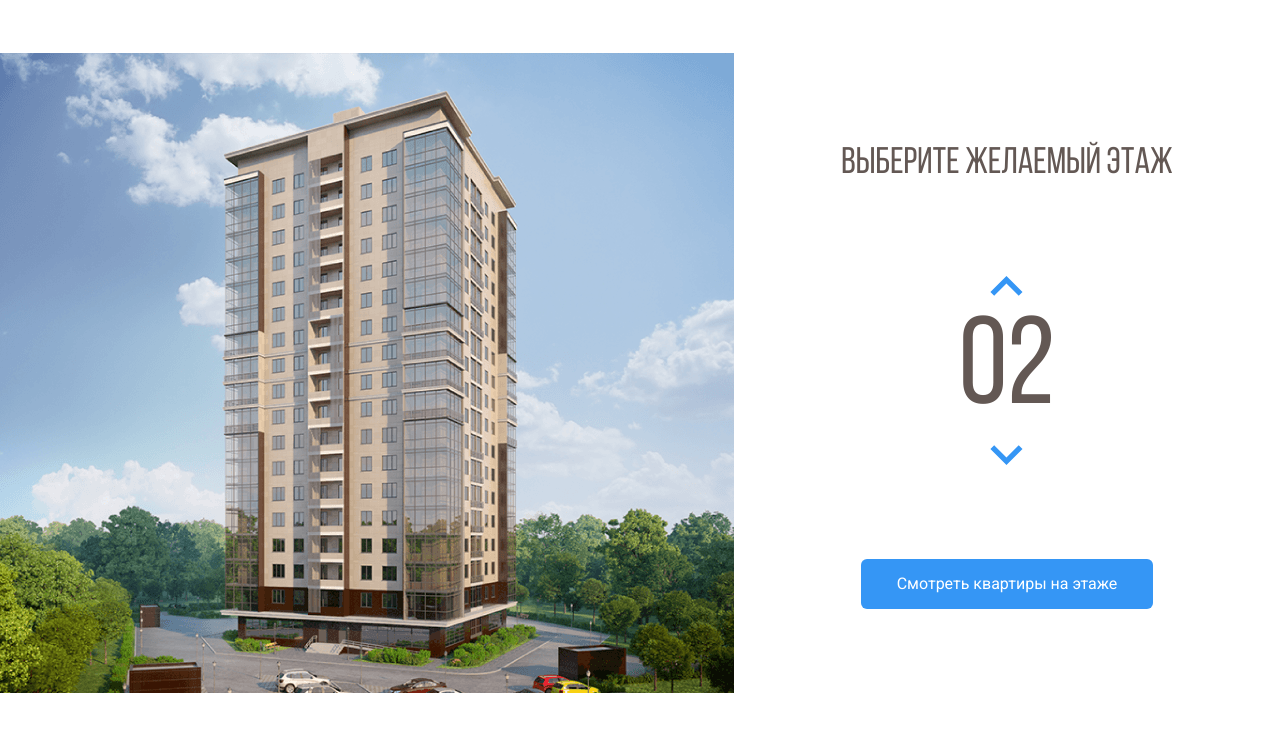
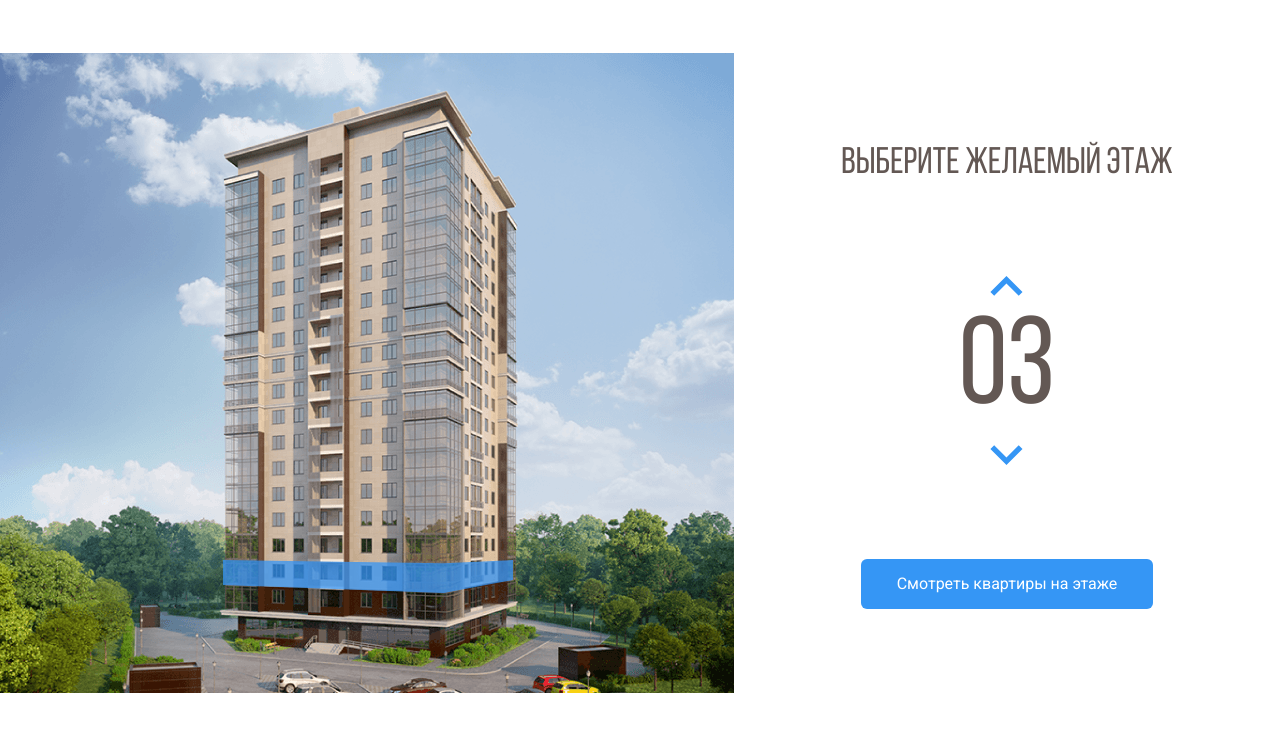
Before and after one commit to yasya-ayesha/rc-melody, a plain HTML site: page index.html in a window 1280 px wide. Both pictures are taken after a click on the button 1006 px from the left and 356 px from the top of the page. Shown: the part 69-800 px from the top of the page. Drawn offline with nearby package versions, Linux system fonts and the light colour scheme.

Commit message:
Add files via upload
add js via jquery for floors interaction by hover and counter

```diff
--- a/css/style.css
+++ b/css/style.css
@@ -1,7 +1,7 @@
 @font-face {
     font-family: "Bebas Neue";
     src: local("BebasNeueRegular"), url("../fonts/BebasNeueRegular.woff2") format("woff2"),
-    url("../fonts/BebasNeueRegular.woff") format("woff");
+        url("../fonts/BebasNeueRegular.woff") format("woff");
     font-weight: normal;
     font-style: normal;
     font-display: swap;
@@ -9,7 +9,6 @@
 * {
     box-sizing: border-box;
 }
-
 body {
     font-family: 'Roboto', sans-serif;
 }
@@ -71,6 +70,9 @@ body {
 .home-image path:hover {
     opacity: 1;
 }
+path.current-floor {
+    opacity: 1;
+}
 .main-info {
     flex-grow: 1;
     text-align: center;
--- a/index.html
+++ b/index.html
@@ -58,30 +58,30 @@
                     </pattern>
                     <image id="image0" width="740" height="640" xlink:href="img/home.png" />
                 </defs>
-                <path d="M222 533L442.8 541L512 527.3V549L443.5 568.7L222 557.7V533Z" fill="#3595F6"
+                <path data-floor="02" d="M222 533L442.8 541L512 527.3V549L443.5 568.7L222 557.7V533Z" fill="#3595F6"
                     fill-opacity="0.75" />
-                <path d="M223 532V507L443.3 510.3L513 507V527L443.7 540L223 532Z" fill="#3595F6" fill-opacity="0.75" />
-                <path d="M223 506V481H444H513V504L445 511L223 506Z" fill="#3595F6" fill-opacity="0.75" />
-                <path d="M223 482V457L444.3 453.3L512 460V482H444" fill="#3595F6" fill-opacity="0.75" />
-                <path d="M223 456V430L444.5 426.7L513 437.7V459L444 452.3L223 456Z" fill="#3595F6"
+                <path data-floor="03" d="M223 532V507L443.3 510.3L513 507V527L443.7 540L223 532Z" fill="#3595F6" fill-opacity="0.75" />
+                <path data-floor="04" d="M223 506V481H444H513V504L445 511L223 506Z" fill="#3595F6" fill-opacity="0.75" />
+                <path data-floor="05" d="M223 482V457L444.3 453.3L512 460V482H444" fill="#3595F6" fill-opacity="0.75" />
+                <path data-floor="06" d="M223 456V430L444.5 426.7L513 437.7V459L444 452.3L223 456Z" fill="#3595F6"
                     fill-opacity="0.75" />
-                <path d="M222 429V405.3L443 393L514 416V437.3L443 425L222 429Z" fill="#3595F6" fill-opacity="0.75" />
-                <path d="M222 407V382L444.2 365.7L514 394.3V415L443.7 393.3L222 407Z" fill="#3595F6"
+                <path data-floor="07" d="M222 429V405.3L443 393L514 416V437.3L443 425L222 429Z" fill="#3595F6" fill-opacity="0.75" />
+                <path data-floor="08" d="M222 407V382L444.2 365.7L514 394.3V415L443.7 393.3L222 407Z" fill="#3595F6"
                     fill-opacity="0.75" />
-                <path d="M222 382V357L444.5 336.7L514 373.3V394L442 365.3L222 382Z" fill="#3595F6"
+                <path data-floor="09" d="M222 382V357L444.5 336.7L514 373.3V394L442 365.3L222 382Z" fill="#3595F6"
                     fill-opacity="0.75" />
-                <path d="M222 356V332L445 307.3L514 351.3V373L444.7 335L222 356Z" fill="#3595F6" fill-opacity="0.75" />
-                <path d="M222 331V307L444.5 278.3L514 329.3V350L443.7 307.7L222 331Z" fill="#3595F6"
+                <path data-floor="10" d="M222 356V332L445 307.3L514 351.3V373L444.7 335L222 356Z" fill="#3595F6" fill-opacity="0.75" />
+                <path data-floor="11" d="M222 331V307L444.5 278.3L514 329.3V350L443.7 307.7L222 331Z" fill="#3595F6"
                     fill-opacity="0.75" />
-                <path d="M221 307V283L443.3 250L514 309.3V329L444 278.3L221 307Z" fill="#3595F6" fill-opacity="0.75" />
-                <path d="M222 282V258L443.2 223L513 287V308L444.3 249.7L222 282Z" fill="#3595F6" fill-opacity="0.75" />
-                <path d="M222 258V233L444.3 195L513 265.3V286L444 222L222 258Z" fill="#3595F6" fill-opacity="0.75" />
-                <path d="M222 232V207L442.8 163.3L513 242.3V265L444 191.7L222 232Z" fill="#3595F6"
+                <path data-floor="12" d="M221 307V283L443.3 250L514 309.3V329L444 278.3L221 307Z" fill="#3595F6" fill-opacity="0.75" />
+                <path data-floor="13" d="M222 282V258L443.2 223L513 287V308L444.3 249.7L222 282Z" fill="#3595F6" fill-opacity="0.75" />
+                <path data-floor="14" d="M222 258V233L444.3 195L513 265.3V286L444 222L222 258Z" fill="#3595F6" fill-opacity="0.75" />
+                <path data-floor="15" d="M222 232V207L442.8 163.3L513 242.3V265L444 191.7L222 232Z" fill="#3595F6"
                     fill-opacity="0.75" />
-                <path d="M223 208V183L443 135L513 220V243L442.3 163.7L223 208Z" fill="#3595F6" fill-opacity="0.75" />
-                <path d="M222 183V158L441.8 106L513 198.3V221L443.3 134.7L222 183Z" fill="#3595F6"
+                <path data-floor="16" d="M223 208V183L443 135L513 220V243L442.3 163.7L223 208Z" fill="#3595F6" fill-opacity="0.75" />
+                <path data-floor="17" d="M222 183V158L441.8 106L513 198.3V221L443.3 134.7L222 183Z" fill="#3595F6"
                     fill-opacity="0.75" />
-                <path d="M222 158V132L444 75.3L513 177V198L443.7 106.3L222 158Z" fill="#3595F6" fill-opacity="0.75" />
+                <path data-floor="18" d="M222 158V132L444 75.3L513 177V198L443.7 106.3L222 158Z" fill="#3595F6" fill-opacity="0.75" />
             </svg>
         </div>
         <!-- /.main-image -->
@@ -101,6 +101,7 @@
         </div>
         <!-- /.main-info -->
     </main>
+    <script src="https://code.jquery.com/jquery-3.6.0.min.js" integrity="sha256-/xUj+3OJU5yExlq6GSYGSHk7tPXikynS7ogEvDej/m4=" crossorigin="anonymous"></script>
+    <script src="js/main.js"></script>
 </body>
-
 </html>
--- /dev/null
+++ b/js/main.js
@@ -0,0 +1,33 @@
+/*jshint esversion: 6 */
+$(document).ready(function () {
+    let currentFloor = 2;
+    const floorPath = $('.home-image path');
+    const counterUp = $('.counter-up');
+    const counterDown = $('.counter-down');
+
+    floorPath.on('mouseover', function () {
+        floorPath.removeClass('current-floor');
+        currentFloor = $(this).attr('data-floor');
+        $('.counter').text(currentFloor);
+    });
+
+    counterUp.on('click', function () {
+        if (currentFloor < 18) {
+            currentFloor++;
+            usCurrentFloor = currentFloor.toLocaleString('en-US', {minimumIntegerDigits: 2, useGroupping: false});
+            $('.counter').text(usCurrentFloor);
+            floorPath.removeClass('current-floor');
+            $(`[data-floor=${usCurrentFloor}]`).toggleClass('current-floor');
+        }
+    });
+
+    counterDown.on('click', function () {
+        if (currentFloor > 2) {
+            currentFloor--;
+            usCurrentFloor = currentFloor.toLocaleString('en-US', {minimumIntegerDigits: 2, useGroupping: false});
+            $('.counter').text(usCurrentFloor);
+            floorPath.removeClass('current-floor');
+            $(`[data-floor=${usCurrentFloor}]`).toggleClass('current-floor');
+        }
+    });
+});
```
